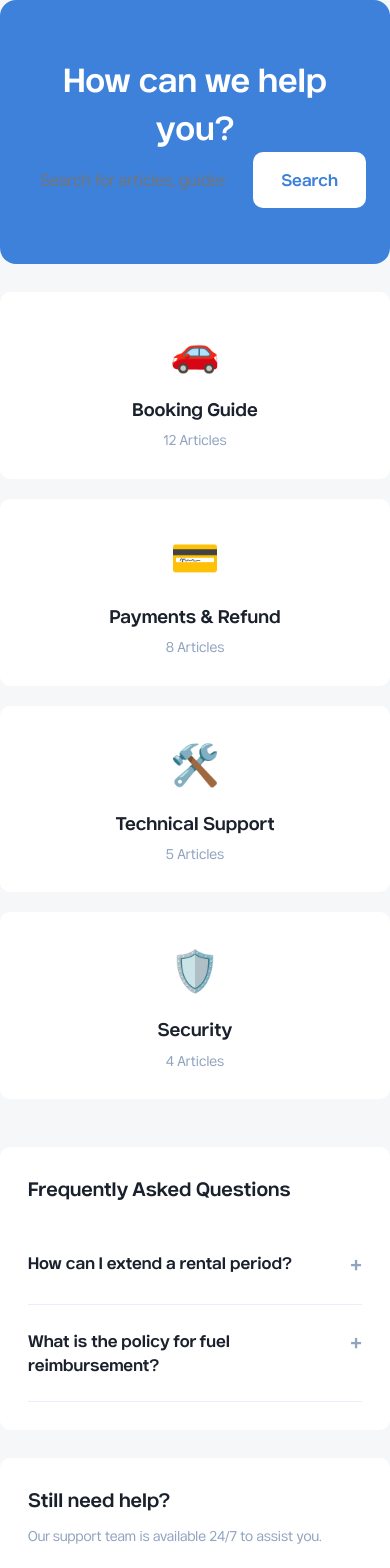
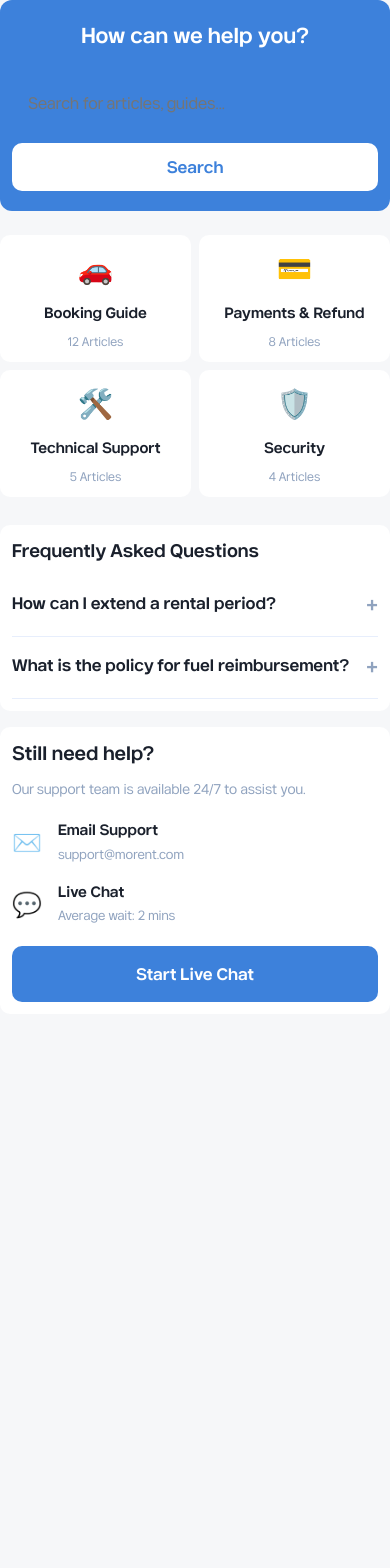
Before and after one commit to mehmetbacik/car-rental, a Nuxt app: page /dashboard/Help in a window 390 px wide. Shown: the top 1568 px of the page. After the commit the page ends 1038 px from the top, so only its background shows below. Built offline with nearby package versions, Linux system fonts and the light colour scheme; no server answers.

Commit message:
style: make help page responsive
Made the help page responsive across desktop, tablet, and mobile screens.

```diff
--- a/app/styles/dashboard/pages/help.scss
+++ b/app/styles/dashboard/pages/help.scss
@@ -1,11 +1,18 @@
 .help-page {
+  min-width: 0;
+  width: 100%;
   padding-bottom: 40px;
+
+  *,
+  *::before,
+  *::after {
+    box-sizing: border-box;
+  }
 }
 
 .help-hero {
   background: $information-600;
-  padding-block: $spacing-unit * 14;
-  padding-inline: $spacing-unit * 6;
+  padding: ($spacing-unit * 14) ($spacing-unit * 6);
   text-align: center;
   border-radius: 16px;
   margin-bottom: $spacing-unit * 7;
@@ -13,33 +20,41 @@
 
   h1 {
     color: $color-white;
-    margin-bottom: 24$spacing-unit * 6;
+    margin-bottom: $spacing-unit * 6;
     font-size: $font-size-base * 2;
+    overflow-wrap: anywhere;
   }
 
   .search-wrapper {
     display: flex;
+    width: 100%;
     max-width: 600px;
     margin: 0 auto;
     gap: $spacing-unit * 3;
+
     input {
       flex: 1;
+      min-width: 0;
       padding: $spacing-unit * 4;
       border-radius: 10px;
       border: none;
-      font-size: $font-size-base * 1;
+      font-size: $font-size-base;
+
       &:focus {
         outline: 2px solid $information-300;
       }
     }
+
     .btn-search {
-      padding: 0 $spacing-unit * 7;
+      flex-shrink: 0;
+      padding: 0 ($spacing-unit * 7);
       background: $color-white;
       color: $information-600;
       border: none;
       border-radius: 10px;
       font-weight: 700;
       cursor: pointer;
+
       &:hover {
         background: $secondary-100;
       }
@@ -49,30 +64,36 @@
 
 .help-categories {
   display: grid;
-  grid-template-columns: repeat(auto-fit, minmax(200px, 1fr));
+  grid-template-columns: repeat(auto-fit, minmax(min(200px, 100%), 1fr));
   gap: $spacing-unit * 5;
   margin-bottom: $spacing-unit * 12;
 
   .category-card {
+    min-width: 0;
     text-align: center;
     padding: $spacing-unit * 7;
     transition: $transition-base;
     cursor: pointer;
     background: var(--card-bg);
+
     &:hover {
       transform: translateY(-5px);
       border-color: $information-600;
     }
+
     .icon {
+      display: block;
       font-size: $font-size-base * 2.5;
-      display: block;
       margin-bottom: $spacing-unit * 4;
     }
+
     h3 {
       font-size: $font-size-base * 1.1;
       margin-bottom: $spacing-unit * 2;
       color: var(--text-main);
+      overflow-wrap: anywhere;
     }
+
     p {
       color: var(--text-muted);
       font-size: $font-size-base * 0.85;
@@ -82,46 +103,70 @@
 
 .help-content-grid {
   display: grid;
-  grid-template-columns: 1fr 350px;
+  grid-template-columns: minmax(0, 1fr) 350px;
+  align-items: start;
   gap: $spacing-unit * 7;
+
+  > * {
+    min-width: 0;
+  }
 }
 
 .faq-section {
+  min-width: 0;
   padding: $spacing-unit * 7;
   background: var(--card-bg);
+
   h3 {
     margin-bottom: $spacing-unit * 6;
     color: var(--text-main);
+    overflow-wrap: anywhere;
   }
+
   .faq-list {
     .faq-item {
       border-bottom: 1px solid var(--border-color);
+
       .faq-question {
         padding: $spacing-unit * 6 0;
         display: flex;
+        align-items: flex-start;
         justify-content: space-between;
+        gap: $spacing-unit * 4;
         cursor: pointer;
         font-weight: 600;
         color: var(--text-main);
         transition: $transition-base;
+
         &:hover {
           color: $information-600;
         }
+
+        span:first-child {
+          min-width: 0;
+          overflow-wrap: anywhere;
+        }
+
         .arrow {
+          flex-shrink: 0;
           font-size: $font-size-base * 1.2;
           color: $secondary-300;
         }
       }
+
       .faq-answer {
         padding-bottom: $spacing-unit * 6;
         color: var(--text-muted);
         font-size: $font-size-base * 0.95;
         line-height: 1.6;
+        overflow-wrap: anywhere;
       }
+
       &.active .faq-question {
         color: $information-600;
       }
     }
+
     .no-results {
       padding: $spacing-unit * 6;
       text-align: center;
@@ -131,13 +176,16 @@
 }
 
 .contact-support {
+  min-width: 0;
   padding: $spacing-unit * 7;
   height: fit-content;
   background: var(--card-bg);
+
   h3 {
     margin-bottom: $spacing-unit * 3;
     color: var(--text-main);
   }
+
   p {
     font-size: $font-size-base * 0.85;
     color: var(--text-muted);
@@ -148,23 +196,33 @@
     display: flex;
     flex-direction: column;
     gap: $spacing-unit * 5;
-    margin-bottom: 30px;
+    margin-bottom: $spacing-unit * 7;
+
     .method {
       display: flex;
+      align-items: center;
       gap: $spacing-unit * 4;
-      align-items: center;
+      min-width: 0;
+
       .m-icon {
+        flex-shrink: 0;
         font-size: $font-size-base * 1.5;
       }
+
       .m-text {
+        min-width: 0;
+        overflow-wrap: anywhere;
+
         strong {
           display: block;
           font-size: $font-size-base * 0.9;
           color: var(--text-main);
         }
+
         span {
           font-size: $font-size-base * 0.8;
           color: var(--text-muted);
+          overflow-wrap: anywhere;
         }
       }
     }
@@ -180,6 +238,7 @@
     font-weight: 600;
     cursor: pointer;
     transition: 0.3s;
+
     &:hover {
       background: $information-800;
       box-shadow: 0 4px 12px rgba(53, 99, 233, 0.2);
@@ -187,8 +246,142 @@
   }
 }
 
- @media (max-width: $lg-breakpoint) {
+@media (max-width: $lg-breakpoint) {
   .help-content-grid {
-    grid-template-columns: 1fr;
+    grid-template-columns: minmax(0, 1fr);
+    gap: $spacing-unit * 5;
+  }
+
+  .contact-support {
+    width: 100%;
   }
 }
+
+@media (max-width: $md-breakpoint) {
+  .help-page {
+    padding-bottom: $spacing-unit * 6;
+  }
+
+  .help-hero {
+    padding: ($spacing-unit * 8) ($spacing-unit * 4);
+    border-radius: 12px;
+    margin-bottom: $spacing-unit * 6;
+
+    h1 {
+      font-size: $font-size-base * 1.5;
+    }
+
+    .search-wrapper {
+      flex-direction: column;
+      gap: $spacing-unit * 3;
+
+      input,
+      .btn-search {
+        width: 100%;
+        min-height: 44px;
+      }
+
+      .btn-search {
+        padding: $spacing-unit * 3;
+      }
+    }
+  }
+
+  .help-categories {
+    grid-template-columns: repeat(2, minmax(0, 1fr));
+    gap: $spacing-unit * 3;
+    margin-bottom: $spacing-unit * 7;
+
+    .category-card {
+      padding: $spacing-unit * 4;
+
+      &:hover {
+        transform: none;
+      }
+
+      .icon {
+        font-size: $font-size-base * 2;
+        margin-bottom: $spacing-unit * 3;
+      }
+
+      h3 {
+        font-size: $font-size-base;
+      }
+    }
+  }
+
+  .help-content-grid {
+    gap: $spacing-unit * 4;
+  }
+
+  .faq-section,
+  .contact-support {
+    padding: $spacing-unit * 4;
+  }
+
+  .faq-section {
+    h3 {
+      font-size: $font-size-base * 1.1;
+      margin-bottom: $spacing-unit * 3;
+    }
+
+    .faq-list {
+      .faq-item {
+        .faq-question {
+          padding: $spacing-unit * 4 0;
+          gap: $spacing-unit * 3;
+        }
+
+        .faq-answer {
+          padding-bottom: $spacing-unit * 4;
+        }
+      }
+
+      .no-results {
+        padding: $spacing-unit * 4;
+      }
+    }
+  }
+
+  .contact-support {
+    .contact-methods {
+      gap: $spacing-unit * 4;
+      margin-bottom: $spacing-unit * 5;
+    }
+  }
+}
+
+@media (max-width: $sm-breakpoint) {
+  .help-hero {
+    padding: $spacing-unit * 5 $spacing-unit * 3;
+
+    h1 {
+      font-size: $font-size-base * 1.3;
+    }
+  }
+
+  .help-categories {
+    gap: $spacing-unit * 2;
+
+    .category-card {
+      padding: $spacing-unit * 3;
+
+      .icon {
+        font-size: $font-size-base * 1.8;
+      }
+
+      h3 {
+        font-size: $font-size-base * 0.9;
+      }
+
+      p {
+        font-size: $font-size-base * 0.75;
+      }
+    }
+  }
+
+  .faq-section,
+  .contact-support {
+    padding: $spacing-unit * 3;
+  }
+}
```
